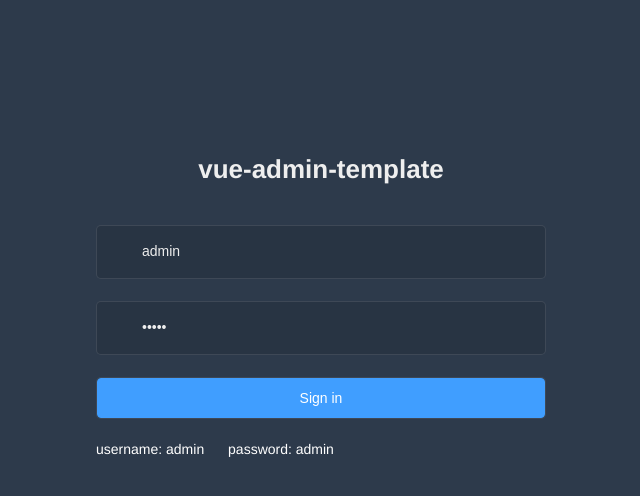
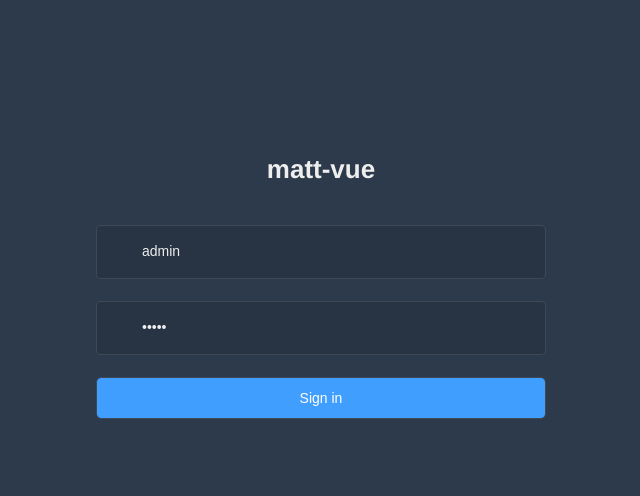
Before and after one commit to matt-021/online_stuty_vue, a Vue app in the folder vue-admin-template-master/: page /#/login in a window 1280 px wide. Shown: the top 496 px of the page, without its empty margins (319-959 px from the left). Built offline with nearby package versions, Linux system fonts and the light colour scheme.

Commit message:
小细节修改

```diff
--- a/vue-admin-template-master/index.html
+++ b/vue-admin-template-master/index.html
@@ -3,7 +3,7 @@
   <head>
     <meta charset="utf-8">
     <meta name="viewport" content="width=device-width,initial-scale=1.0">
-    <title>vue-admin-template</title>
+    <title>matt-admin</title>
   </head>
   <body>
     <div id="app"></div>
--- a/vue-admin-template-master/src/views/login/index.vue
+++ b/vue-admin-template-master/src/views/login/index.vue
@@ -1,7 +1,7 @@
 <template>
   <div class="login-container">
     <el-form ref="loginForm" :model="loginForm" :rules="loginRules" class="login-form" auto-complete="on" label-position="left">
-      <h3 class="title">vue-admin-template</h3>
+      <h3 class="title">matt-vue</h3>
       <el-form-item prop="username">
         <span class="svg-container">
           <svg-icon icon-class="user" />
@@ -28,10 +28,7 @@
           Sign in
         </el-button>
       </el-form-item>
-      <div class="tips">
-        <span style="margin-right:20px;">username: admin</span>
-        <span> password: admin</span>
-      </div>
+
     </el-form>
   </div>
 </template>
```
Also changed, not shown: 1 other file (tests, documents, lock files or other folders).
